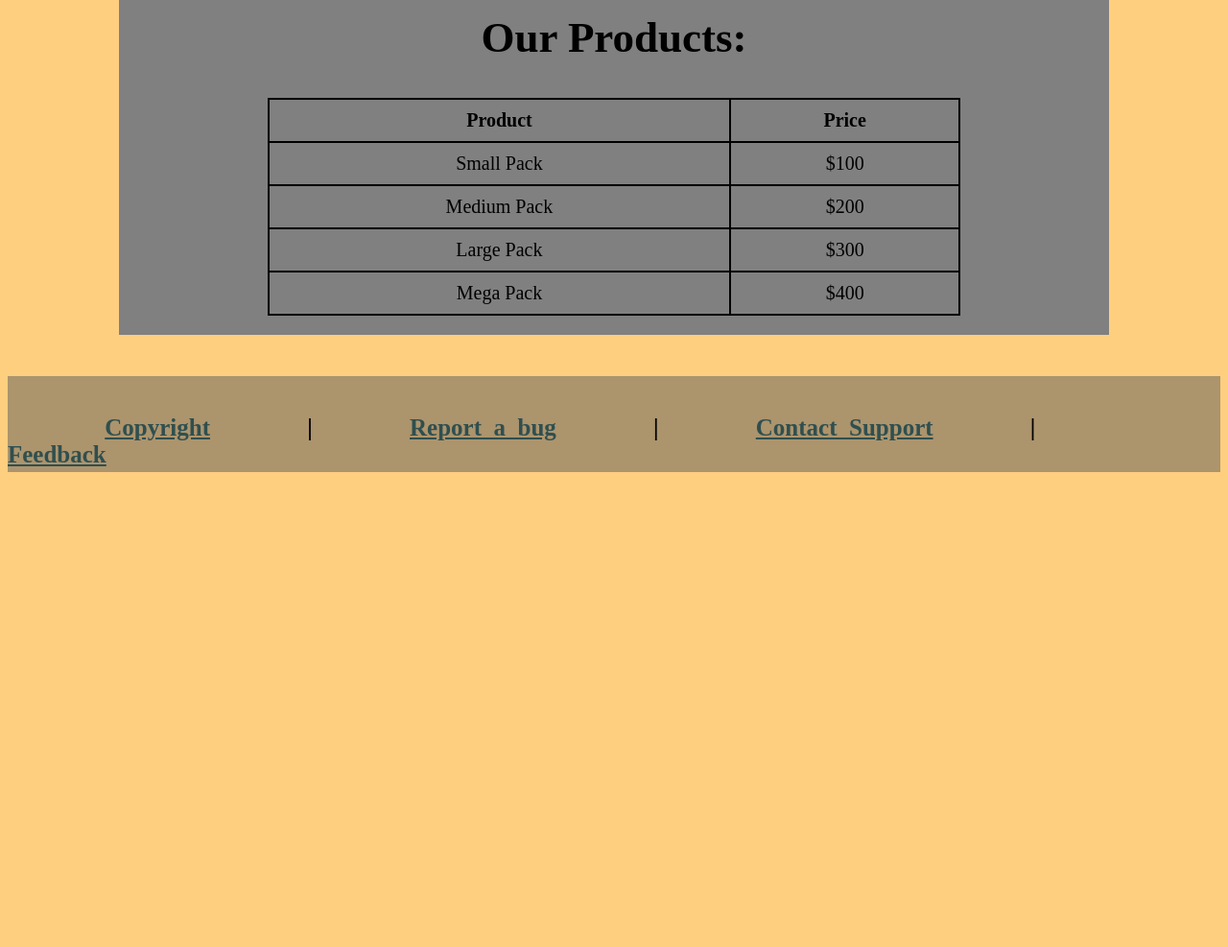
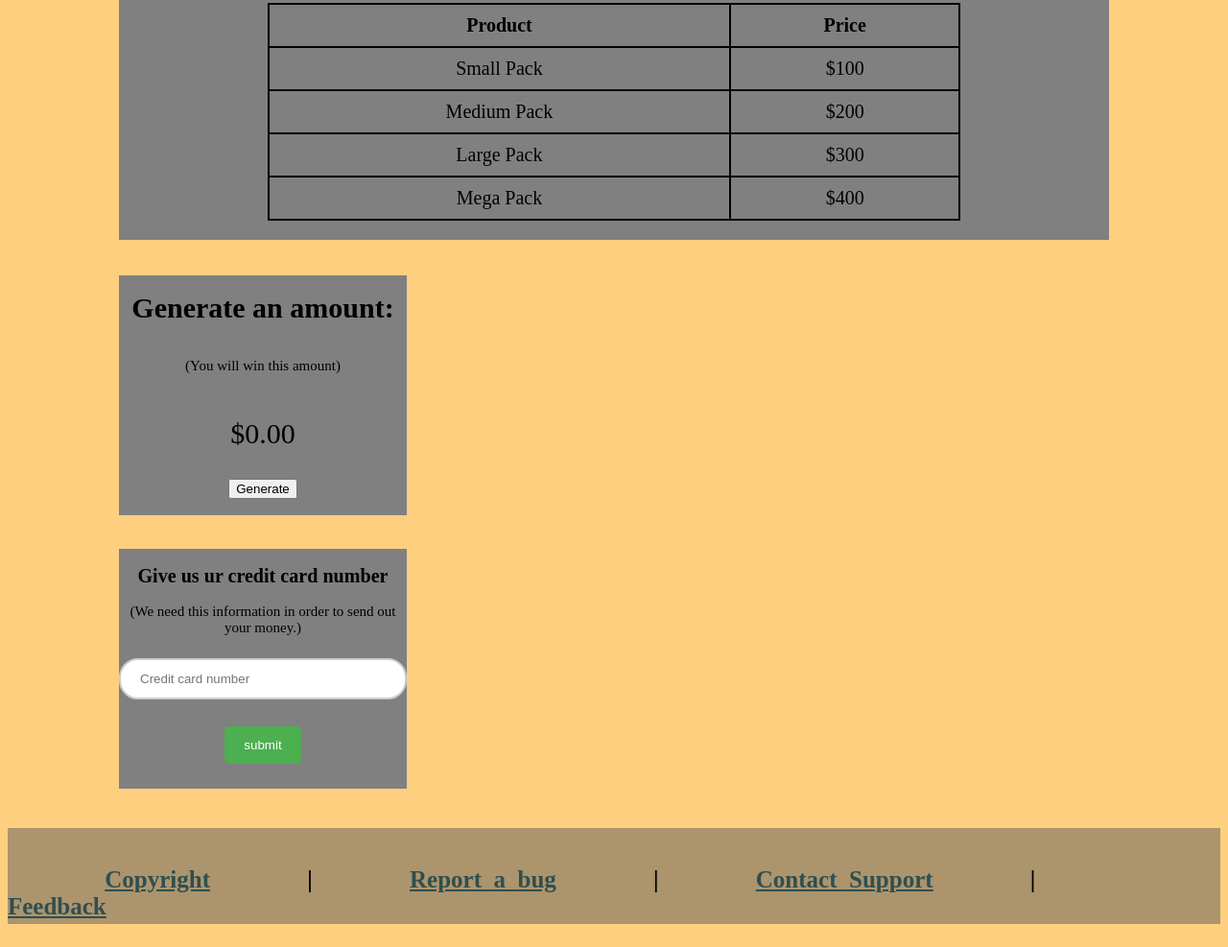
Before and after one commit to ALarFAce/ALarFAce.github.io, a plain HTML site: page index.html in a window 1280 px wide. Shown: the part 1676-2663 px from the top of the page at 96% size. Before the commit the page ends 2192 px from the top, so only its background shows below. Drawn offline with Linux system fonts and the light colour scheme.

Commit message:
Add files via upload

```diff
--- a/Website2.css
+++ b/Website2.css
@@ -215,3 +215,30 @@
     margin-left: 10px;
 
 }
+
+/* random */
+#container {
+
+  background-color: gray;
+  width: 300px;
+  height: 250px;
+  display: flex;
+  flex-direction: column;
+  justify-content: center;
+  align-items: center;
+  margin-top: -65px;
+  margin-bottom: 100px;
+}
+/* card */
+#card {
+
+  background-color: gray;
+  width: 300px;
+  height: 250px;
+  display: flex;
+  flex-direction: column;
+  justify-content: center;
+  align-items: center;
+  margin-top: -65px;
+  margin-bottom: 100px;
+}
--- a/index.html
+++ b/index.html
@@ -65,13 +65,13 @@
  <!-- Form -->
  <div id="form-container">
   <form>
-    <h2 style="text-align: center;">Survey:</h2>
+    <h2 style="margin-top: -25px;">Survey:</h2>
        <label for="name">Name:</label>
        <input type="text" id="name" name="name" placeholder="Your name..">
        <label for="email">Email:</label>
        <input type="email" id="email" name="email" placeholder="Your email address..">
        <label for="dropdown">What are your thoughts of the website?</label><br>
-       <select id="dropdown" name="dropdown">
+       <select id="dropdown" name="dropdown" >
          <option value="" selected></option>
          <option value="option1">1-Really Bad</option>
          <option value="option2">2-Bad</option>
@@ -86,7 +86,7 @@
  </div>
  <div style="height: 35px; background-color: #ffcf80;"></div>
  <!-- table -->
- <h2>Our Products:</h2>
+ <h2 style="margin-top: 0px;">Our Products:</h2>
  <table style="margin:20px auto; width:70%; text-align:center; border: 2px solid black; font-size: 20px;" id="products">
      <tr>
        <th style="border: 2px solid black; padding: 10px;">Product</th>
@@ -111,6 +111,20 @@
  </table>
  <table></table>
  </div><br><br><br>
+ <!--random -->
+ <div id="container">
+  <h4 style="margin-top: 0px;">Generate an amount:</h4>
+  <p style="font-size: 15px; margin-top: -5px;">(You will win this amount)</p>
+  <p id="output">$0.00</p>
+  <button onclick="generateAmount()">Generate</button>
+</div>
+<!--Card-->
+<div id="card">
+<h6 style="text-align: top;">Give us ur credit card number</h6>
+<p style="font-size: 15px; margin-top: -30px;">(We need this information in order to send out your money.)</p>
+<input type="text" maxlength="19" minlength="16" placeholder="Credit card number">
+<input style="margin-top: 20px; margin-bottom: 55px;" type="submit" value="submit">
+</div>
 </div>
 <!--Social media-->
 <div id="follow-us">
--- a/website2.js
+++ b/website2.js
@@ -23,3 +23,11 @@ function openNav() {
    menu.style.width = "250px";
  }
 }
+
+
+//random number
+function generateAmount() {
+    const output = document.getElementById("output");
+    const randomAmount = (Math.random() * 100).toFixed(2);
+    output.innerHTML = `$${randomAmount}`;
+  }
```
Also changed, not shown: website2b.html (+17 -3 lines).
